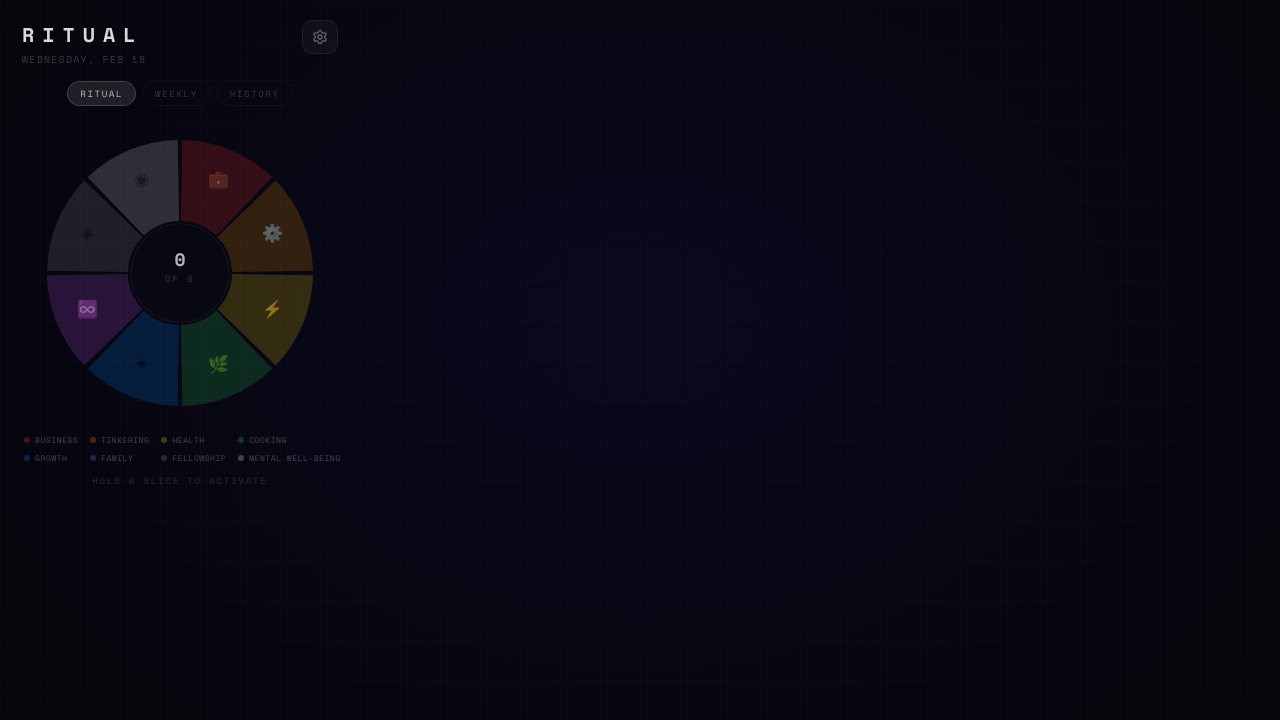
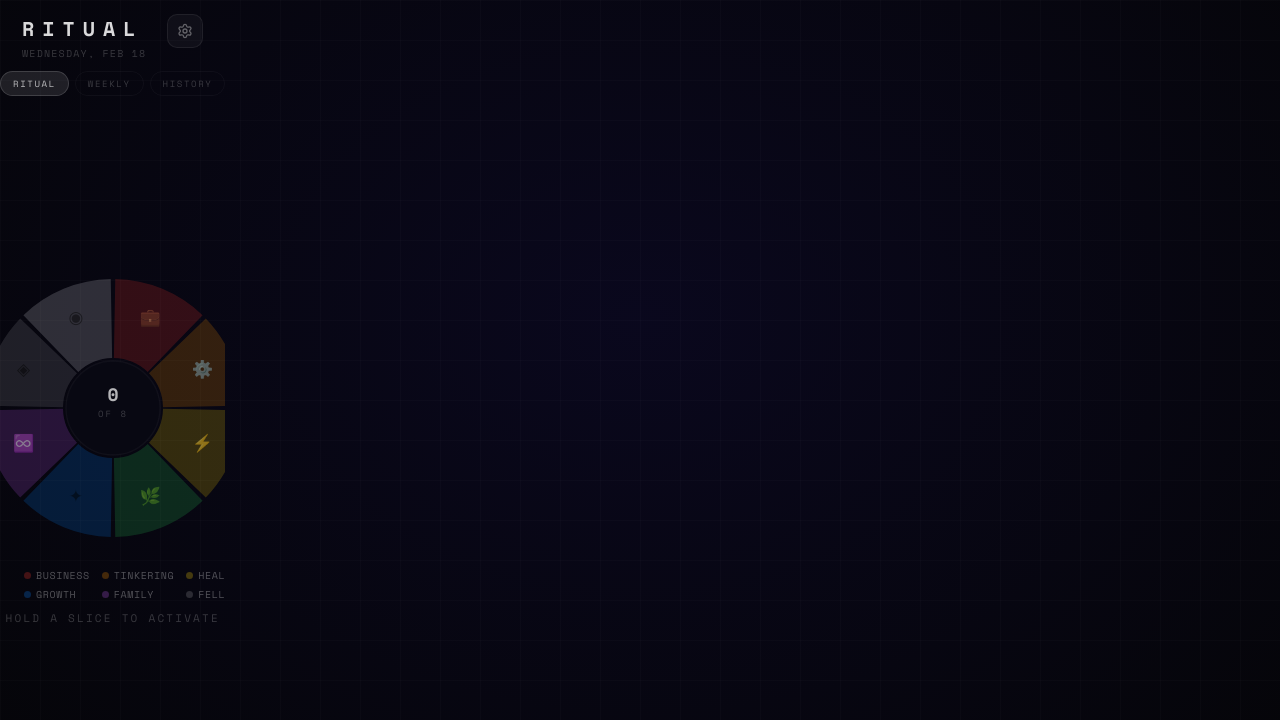
Before and after one commit to ClockSeller11/ritual-app, a React (Vite) app: page / in a window 1280 px wide. Shown: the top 720 px of the page. Built offline with nearby package versions, Linux system fonts and the light colour scheme.

Commit message:
UX and Date Function Update

```diff
--- a/src/App.jsx
+++ b/src/App.jsx
@@ -62,6 +62,22 @@ const getMonthDays = (year, month) => {
     return `${year}-${String(month + 1).padStart(2, "0")}-${String(d).padStart(2, "0")}`;
   });
 };
+
+// ─── RESPONSIVE PIE SIZE ────────────────────────────────────────────────────
+// Calculates the largest pie that fits comfortably on the screen.
+// 220px = approx height consumed by header + nav tabs + legend + hint + safe area.
+function usePieSize() {
+  const [size, setSize] = useState(() =>
+    Math.min(300, Math.max(220, window.innerHeight - 230))
+  );
+  useEffect(() => {
+    const update = () =>
+      setSize(Math.min(300, Math.max(220, window.innerHeight - 230)));
+    window.addEventListener("resize", update);
+    return () => window.removeEventListener("resize", update);
+  }, []);
+  return size;
+}
 
 // ─── MINI RING (heatmap cell) ────────────────────────────────────────────────
 function MiniRing({ loggedSet, categories, size = 26 }) {
@@ -330,15 +346,56 @@ export default function App() {
   const [activeSlice, setActiveSlice] = useState(null);
   const [orbitalPositions, setOrbitalPositions] = useState([]);
   const [showSettings, setShowSettings] = useState(false);
-  const [justLogged, setJustLogged] = useState(null); // { catId, orbital }
+  const [justLogged, setJustLogged] = useState(null);   // { catId, orbital }
+  const [newDayToast, setNewDayToast] = useState(false); // fires once on a new day
 
   const longPressTimer = useRef(null);
   const isLongPress = useRef(false);
   const pointerDownSlice = useRef(null);
+  // Keep a ref to the latest logs so the visibilitychange handler always saves fresh data
+  const logsRef = useRef(logs);
+  useEffect(() => { logsRef.current = logs; }, [logs]);
 
-  // Persist
-  useEffect(() => { localStorage.setItem("ritual_logs", JSON.stringify(logs)); }, [logs]);
-  useEffect(() => { localStorage.setItem("ritual_orbitals", JSON.stringify(orbitals)); }, [orbitals]);
+  // ── Persist logs whenever they change ──────────────────────────────────────
+  useEffect(() => {
+    localStorage.setItem("ritual_logs", JSON.stringify(logs));
+  }, [logs]);
+
+  useEffect(() => {
+    localStorage.setItem("ritual_orbitals", JSON.stringify(orbitals));
+  }, [orbitals]);
+
+  // ── Bulletproof save: flush to localStorage when the app is backgrounded ──
+  // On iOS, pages can be killed before a re-render fires, so we save on hide.
+  useEffect(() => {
+    const handleVisibilityChange = () => {
+      if (document.visibilityState === "hidden") {
+        localStorage.setItem("ritual_logs", JSON.stringify(logsRef.current));
+      }
+    };
+    document.addEventListener("visibilitychange", handleVisibilityChange);
+    return () => document.removeEventListener("visibilitychange", handleVisibilityChange);
+  }, []);
+
+  // ── Daily reset check ──────────────────────────────────────────────────────
+  // The log data is always keyed by date, so history is never at risk of being
+  // lost. "Reset" simply means today's date key will be empty — which is already
+  // true on a new day. We track the last-opened date to detect the transition
+  // and show a "New Day" celebration toast to make the reset feel intentional.
+  useEffect(() => {
+    const todayStr   = toDateStr();
+    const lastOpened = localStorage.getItem("ritual_last_opened_date");
+
+    if (lastOpened && lastOpened !== todayStr) {
+      // A new day has begun — history is already safe in `logs[lastOpened]`.
+      // Celebrate the new start.
+      setNewDayToast(true);
+      setTimeout(() => setNewDayToast(false), 3500);
+    }
+
+    // Always stamp today so tomorrow's check works correctly.
+    localStorage.setItem("ritual_last_opened_date", todayStr);
+  }, []); // runs once on mount
 
   const todayStr = toDateStr();
 
@@ -417,10 +474,12 @@ export default function App() {
     dragStartX.current = null;
   };
 
-  // Pie dimensions
-  const PIE_SIZE = 310;
+  // Responsive pie dimensions — scales to available screen height
+  const PIE_SIZE = usePieSize();
   const cx = PIE_SIZE / 2, cy = PIE_SIZE / 2;
-  const R = 133, IR = 52;
+  // R and IR scale proportionally from the 310px baseline
+  const R  = Math.round(PIE_SIZE * 0.429);  // 133 / 310
+  const IR = Math.round(PIE_SIZE * 0.168);  // 52  / 310
   const loggedToday = getLoggedCatsToday();
   const completedCount = loggedToday.size;
 
@@ -429,11 +488,13 @@ export default function App() {
   return (
     <div
       style={{
-        minHeight: "100svh",
+        height: "100svh",
+        display: "flex",
+        flexDirection: "column",
         background: "#080812",
         color: "white",
         fontFamily: "'Space Mono', 'Courier New', monospace",
-        overflowX: "hidden",
+        overflow: "hidden",
         position: "relative",
         userSelect: "none",
         WebkitUserSelect: "none",
@@ -455,7 +516,7 @@ export default function App() {
       }} />
 
       {/* Header */}
-      <div style={{ position: "relative", zIndex: 10, display: "flex", justifyContent: "space-between", alignItems: "flex-start", padding: "20px 22px 0" }}>
+      <div style={{ position: "relative", zIndex: 10, display: "flex", justifyContent: "space-between", alignItems: "flex-start", padding: "14px 22px 0", flexShrink: 0 }}>
         <div>
           <div style={{ fontSize: 20, letterSpacing: "0.4em", color: "rgba(255,255,255,0.85)", fontWeight: "bold" }}>RITUAL</div>
           <div style={{ fontSize: 10, color: "rgba(255,255,255,0.2)", letterSpacing: "0.12em", marginTop: 2 }}>
@@ -475,7 +536,7 @@ export default function App() {
       </div>
 
       {/* View navigation tabs */}
-      <div style={{ position: "relative", zIndex: 10, display: "flex", justifyContent: "center", gap: 6, padding: "14px 0 0" }}>
+      <div style={{ position: "relative", zIndex: 10, display: "flex", justifyContent: "center", gap: 6, padding: "10px 0 0", flexShrink: 0 }}>
         {views.map((v, i) => (
           <button
             key={v}
@@ -494,8 +555,9 @@ export default function App() {
         ))}
       </div>
 
-      {/* Views container */}
-      <div style={{ position: "relative", zIndex: 5, overflow: "hidden" }}>
+      {/* Views container — flex:1 fills all space after header + tabs.
+          The inner div is needed because AnimatePresence doesn't forward flex sizing. */}
+      <div style={{ position: "relative", zIndex: 5, flex: 1, overflow: "hidden", display: "flex", flexDirection: "column" }}>
         <AnimatePresence mode="wait">
           {/* ── VIEW 0: PIE ─────────────────────────────────── */}
           {currentView === 0 && (
@@ -505,7 +567,15 @@ export default function App() {
               animate={{ opacity: 1, x: 0 }}
               exit={{ opacity: 0, x: -60 }}
               transition={{ duration: 0.22, ease: "easeOut" }}
-              style={{ display: "flex", flexDirection: "column", alignItems: "center", paddingTop: 12 }}
+              style={{
+                position: "absolute",         // Pull out of normal flow so it
+                inset: 0,                     // fills the full views container
+                display: "flex",
+                flexDirection: "column",
+                alignItems: "center",
+                justifyContent: "center",     // True vertical centering
+                paddingBottom: "env(safe-area-inset-bottom, 12px)",
+              }}
             >
               {/* PIE SVG */}
               <div style={{ position: "relative", width: PIE_SIZE, height: PIE_SIZE }}>
@@ -569,7 +639,7 @@ export default function App() {
                   {/* Slice emojis */}
                   {DEFAULT_CATEGORIES.map((cat, i) => {
                     const midAngle = (i * 45 + 22.5 - 90) * (Math.PI / 180);
-                    const labelR = 100;
+                    const labelR = R * 0.75; // proportional to pie size
                     const lx = cx + labelR * Math.cos(midAngle);
                     const ly = cy + labelR * Math.sin(midAngle);
                     return (
@@ -641,26 +711,63 @@ export default function App() {
               {/* Legend grid */}
               <div style={{
                 display: "grid", gridTemplateColumns: "1fr 1fr 1fr 1fr",
-                gap: "6px 12px", padding: "6px 24px 0", width: "100%", maxWidth: 360,
+                gap: "4px 12px", padding: "10px 24px 0", width: "100%", maxWidth: 360,
               }}>
                 {DEFAULT_CATEGORIES.map(cat => (
                   <div key={cat.id} style={{ display: "flex", alignItems: "center", gap: 5 }}>
                     <div style={{
-                      width: 6, height: 6, borderRadius: "50%", flexShrink: 0,
+                      width: 7, height: 7, borderRadius: "50%", flexShrink: 0,
                       background: cat.color,
                       opacity: loggedToday.has(cat.id) ? 1 : 0.25,
                       boxShadow: loggedToday.has(cat.id) ? `0 0 6px rgba(${cat.neon},0.8)` : "none",
                     }} />
-                    <span style={{ fontSize: 8, color: "rgba(255,255,255,0.25)", letterSpacing: "0.06em", whiteSpace: "nowrap", overflow: "hidden", textOverflow: "ellipsis" }}>
+                    <span style={{ fontSize: 10, color: "rgba(255,255,255,0.3)", letterSpacing: "0.06em", whiteSpace: "nowrap", overflow: "hidden", textOverflow: "ellipsis" }}>
                       {cat.label.split("/")[0].toUpperCase()}
                     </span>
                   </div>
                 ))}
               </div>
 
-              <p style={{ marginTop: 10, fontSize: 9, color: "rgba(255,255,255,0.15)", letterSpacing: "0.2em" }}>
+              <p style={{ marginTop: 8, fontSize: 11, color: "rgba(255,255,255,0.2)", letterSpacing: "0.2em" }}>
                 HOLD A SLICE TO ACTIVATE
               </p>
+
+              {/* ── New Day toast — fires once when the calendar date changes ── */}
+              <AnimatePresence>
+                {newDayToast && (
+                  <motion.div
+                    initial={{ opacity: 0, scale: 0.88, y: 10 }}
+                    animate={{ opacity: 1, scale: 1, y: 0 }}
+                    exit={{ opacity: 0, scale: 0.92, y: -8 }}
+                    transition={{ type: "spring", stiffness: 300, damping: 22 }}
+                    style={{
+                      marginTop: 12,
+                      background: "rgba(255,255,255,0.05)",
+                      border: "1px solid rgba(255,255,255,0.12)",
+                      borderRadius: 12, padding: "9px 18px",
+                      fontSize: 11, color: "rgba(255,255,255,0.55)",
+                      letterSpacing: "0.14em", textAlign: "center",
+                      display: "flex", alignItems: "center", gap: 8,
+                    }}
+                  >
+                    {/* Tiny 8-segment ring representing yesterday fully complete */}
+                    <svg width={16} height={16} style={{ flexShrink: 0 }}>
+                      {DEFAULT_CATEGORIES.map((cat, i) => {
+                        const a1 = i * 45, a2 = a1 + 43;
+                        return (
+                          <path
+                            key={cat.id}
+                            d={donutSlicePath(8, 8, 7.5, 3.5, a1, a2)}
+                            fill={cat.color}
+                            opacity={0.6}
+                          />
+                        );
+                      })}
+                    </svg>
+                    NEW DAY — SLATE IS CLEAN
+                  </motion.div>
+                )}
+              </AnimatePresence>
 
               {/* Just logged toast */}
               <AnimatePresence>
@@ -694,7 +801,7 @@ export default function App() {
               animate={{ opacity: 1, x: 0 }}
               exit={{ opacity: 0, x: -60 }}
               transition={{ duration: 0.22, ease: "easeOut" }}
-              style={{ padding: "16px 18px 32px" }}
+              style={{ flex: 1, overflowY: "auto", padding: "16px 18px 32px" }}
             >
               <p style={{ fontSize: 9, color: "rgba(255,255,255,0.2)", letterSpacing: "0.2em", textAlign: "center", marginBottom: 18 }}>
                 THIS WEEK'S RITUAL LOG
@@ -721,7 +828,7 @@ export default function App() {
               animate={{ opacity: 1, x: 0 }}
               exit={{ opacity: 0, x: -60 }}
               transition={{ duration: 0.22, ease: "easeOut" }}
-              style={{ padding: "16px 18px 40px" }}
+              style={{ flex: 1, overflowY: "auto", padding: "16px 18px 40px" }}
             >
               <p style={{ fontSize: 9, color: "rgba(255,255,255,0.2)", letterSpacing: "0.2em", textAlign: "center", marginBottom: 18 }}>
                 RITUAL HISTORY
```
